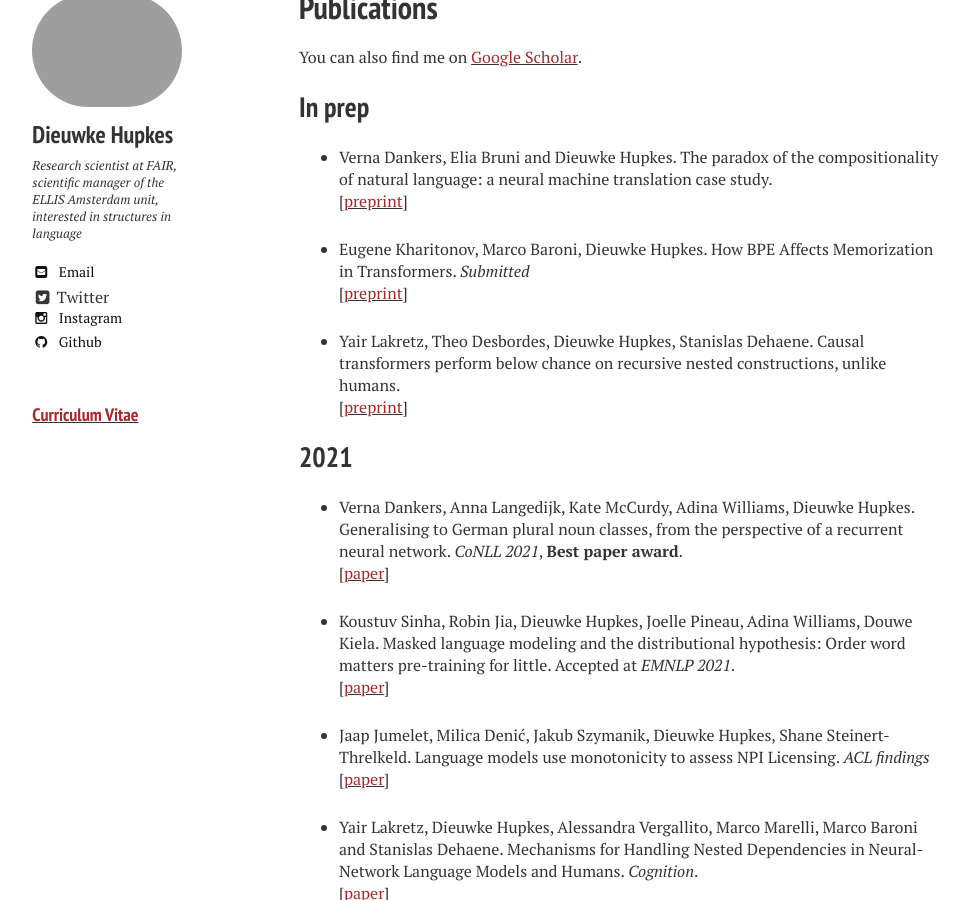
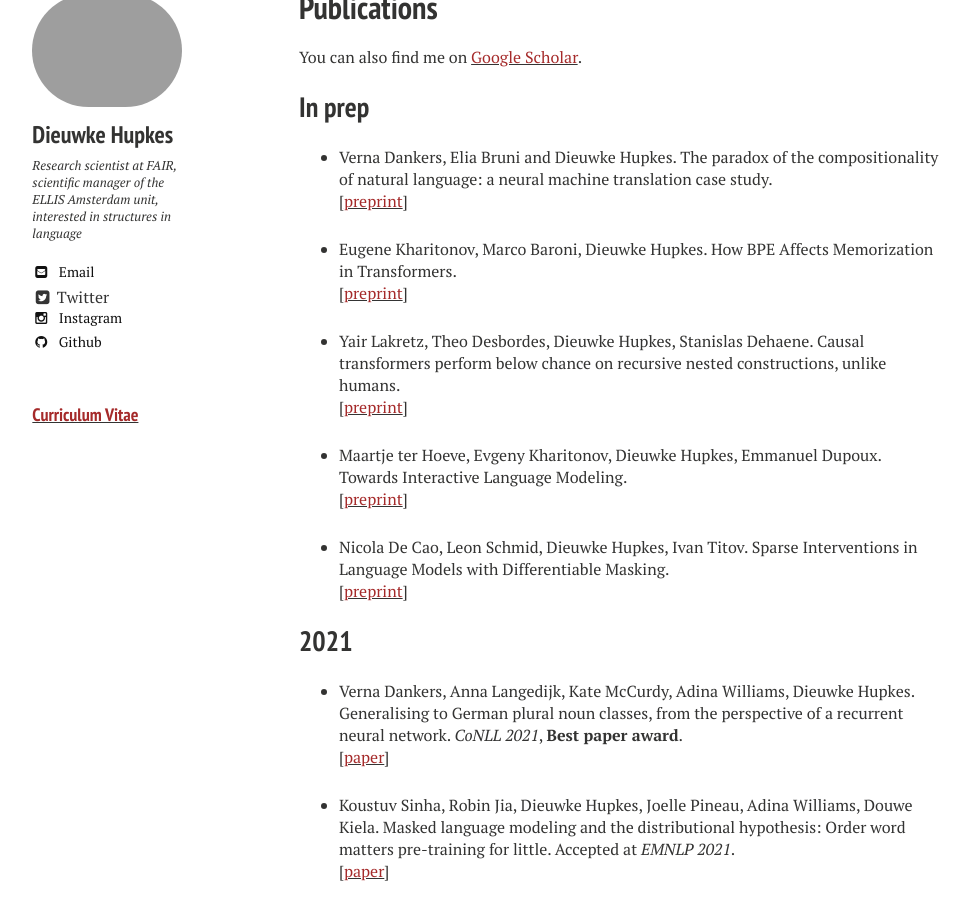
Before and after one commit to dieuwkehupkes/dieuwkehupkes.github.io, a Jekyll site: the page built from publications.md, in a window 1280 px wide and 900 px high, scrolled down 1087 px. Shown: the whole window, without its empty margins (21-990 px from the left). Built offline with Jekyll 4.4.1, drawn with Linux system fonts in a browser that asks for light colours; nearby versions of some CDN libraries.

Commit message:
Add Maartje & Nicola/Leon publication

```diff
--- a/publications.md
+++ b/publications.md
@@ -17,11 +17,17 @@ You can also find me on <a href="https://scholar.google.com/citations?user=tAtSM
 * Verna Dankers, Elia Bruni and Dieuwke Hupkes. The paradox of the compositionality of natural language: a neural machine translation case study. \\
 \[[<font color="brown">preprint</font>](https://arxiv.org/pdf/2108.05885.pdf){:target="blank"}\]
 
-* Eugene Kharitonov, Marco Baroni, Dieuwke Hupkes. How BPE Affects Memorization in Transformers. *Submitted*\\
+* Eugene Kharitonov, Marco Baroni, Dieuwke Hupkes. How BPE Affects Memorization in Transformers.\\
 \[[<font color="brown">preprint</font>](https://arxiv.org/abs/2110.02782){:target="blank"}\]
 
 * Yair Lakretz, Theo Desbordes, Dieuwke Hupkes, Stanislas Dehaene. Causal transformers perform below chance on recursive nested constructions, unlike humans. \\
 \[[<font color="brown">preprint</font>](https://arxiv.org/abs/2110.07240){:target="blank"}\]
+
+* Maartje ter Hoeve, Evgeny Kharitonov, Dieuwke Hupkes, Emmanuel Dupoux. Towards Interactive Language Modeling. \\
+\[[<font color="brown">preprint</font>](https://arxiv.org/pdf/2112.11911){:target="blank"}\]
+
+* Nicola De Cao, Leon Schmid, Dieuwke Hupkes, Ivan Titov. Sparse Interventions in Language Models with Differentiable Masking. \\
+\[[<font color="brown">preprint</font>](https://arxiv.org/pdf/2112.06837){:target="blank"}\]
 
 
 
```
